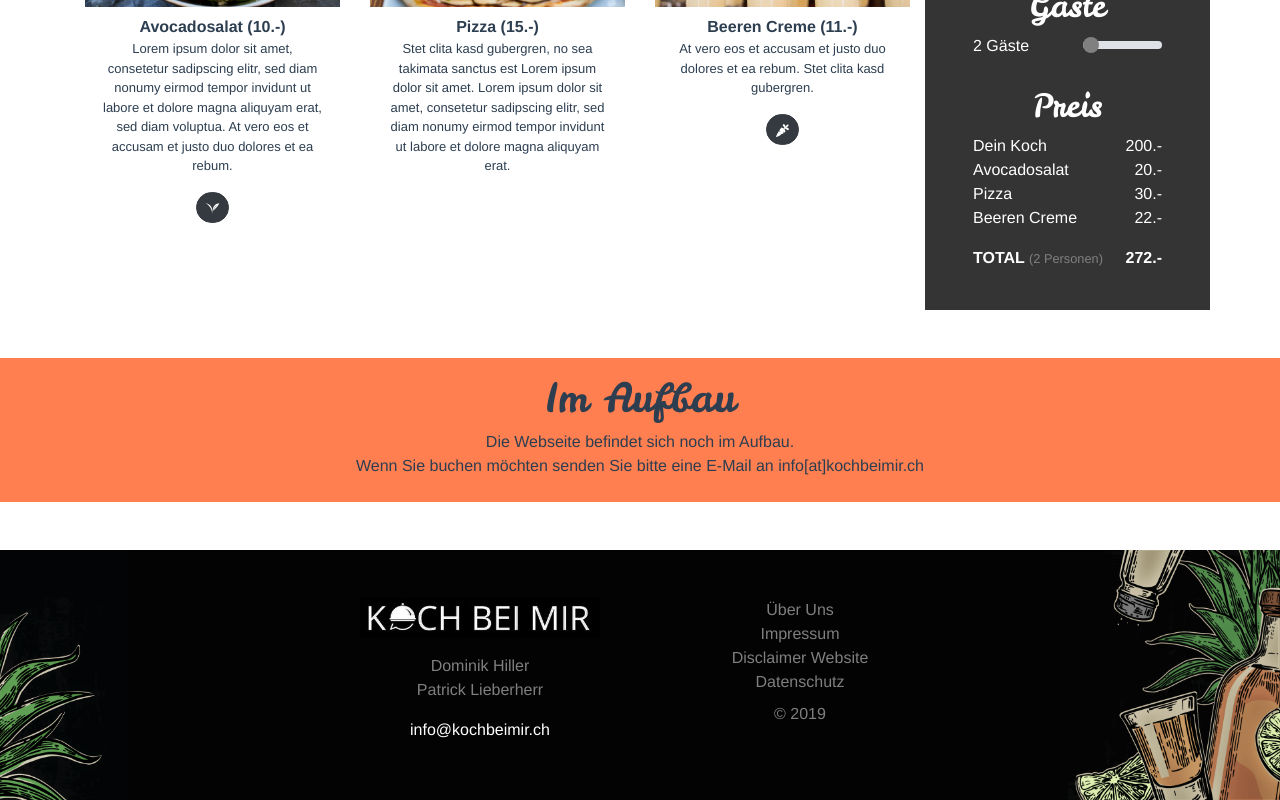
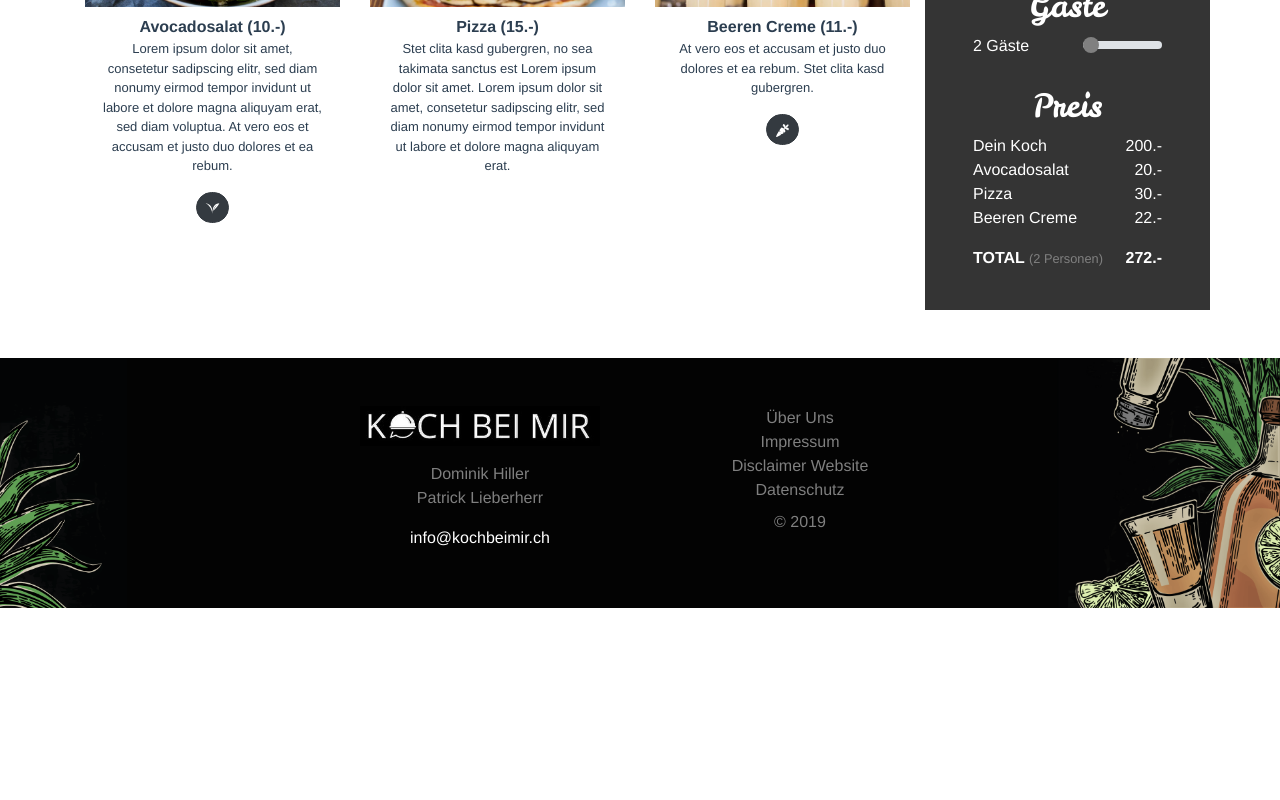
Before and after one commit to turicumtre/kochBeiMirTraining, a Vue app: page / in a window 1280 px wide. Shown: the part 1120-1920 px from the top of the page. After the commit the page ends 1728 px from the top, so only its background shows below. Built offline with nearby package versions, Linux system fonts and the light colour scheme.

Commit message:
MIN: Remove 'Im Aufbau'.

```diff
--- a/src/components/Home.vue
+++ b/src/components/Home.vue
@@ -40,7 +40,7 @@
       <Order/>
     </article>
 
-	<ImAufbau title="Im Aufbau" msg1="Die Webseite befindet sich noch im Aufbau." msg2="Wenn Sie buchen möchten senden Sie bitte eine E-Mail an info[at]kochbeimir.ch"/>
+	<!-- <ImAufbau title="Im Aufbau" msg1="Die Webseite befindet sich noch im Aufbau." msg2="Wenn Sie buchen möchten senden Sie bitte eine E-Mail an info[at]kochbeimir.ch"/> -->
     <Footer/>
 
     <!-- MODAL -->
```
